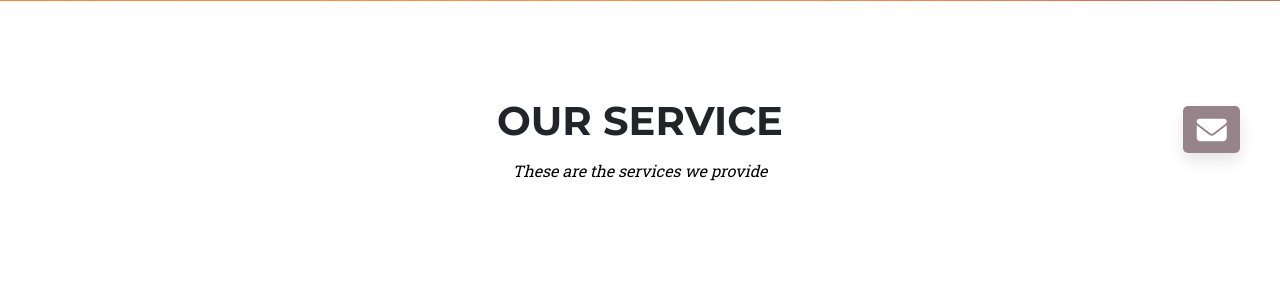
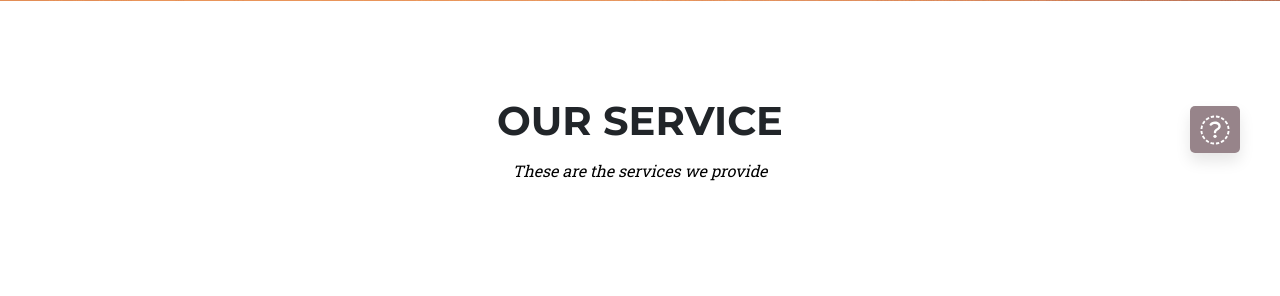
Before and after one commit to JcMoz/Roaring, a PHP site: page / in a window 1280 px wide. Shown: the part 607-903 px from the top of the page. Run offline with PHP 8.4, Linux system fonts and the light colour scheme; data that the repository does not hold is empty; some libraries are stand-ins or nearby versions.

Commit message:
boton chat

```diff
--- a/index.php
+++ b/index.php
@@ -306,7 +306,7 @@ include_once './Plantilla/menu.php';
             <div class="text-center"><button class="btn btn-primary btn-xl text-uppercase disabled" id="submitButton" type="submit">Send</button></div>
         </form>
         <!--BOTON DEL CHAT-->
-        <a data-bs-toggle="modal" href="#chat" class="btn-flotante"> <i class="fas fa-envelope fa-fw"></i></a>
+        <a data-bs-toggle="modal" href="#chat" class="btn-flotante"> <i class="fas fa-fa-comments"></i></a>
         <!--FIN BOTON DE CHAT-->
     </div>
 </section>
```
